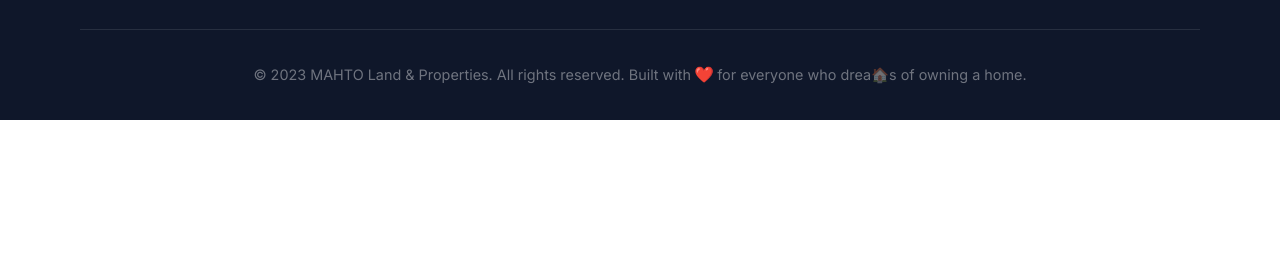
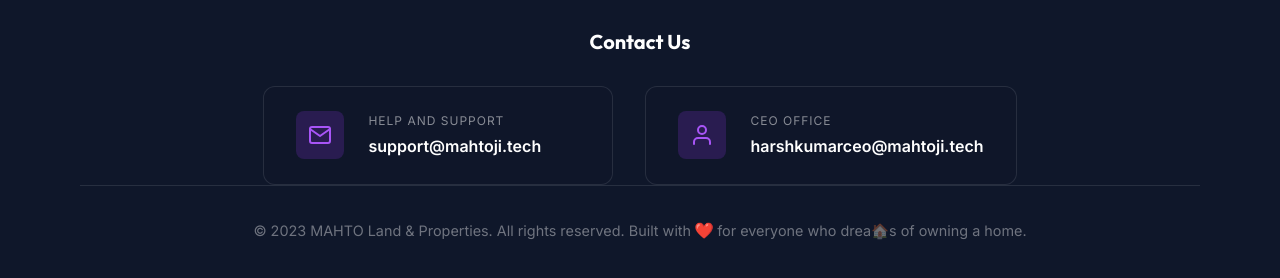
Before and after one commit to harshbatman/mlp, a plain HTML site: page index.html in a window 1280 px wide. Shown: the part 4375-4653 px from the top of the page. Before the commit the page ends 4495 px from the top, so only its background shows below. Drawn offline with Linux system fonts and the light colour scheme.

Commit message:
Add Contact Us section to footer

```diff
--- a/index.html
+++ b/index.html
@@ -246,13 +246,45 @@
                     <a href="#" class="logo">MAHTO <span class="logo-accent">Land & Properties</span></a>
                     <p>Your trusted partner for all things real estate in India.</p>
                 </div>
-                <!-- Footer links removed as per request -->
             </div>
-            <div class="footer-bottom">
-                &copy; 2023 MAHTO Land & Properties. All rights reserved. <br class="mobile-break">
-                Built with <span class="heart-beat">❤️</span> for everyone who drea🏠s of owning a home.
+
+            <div class="footer-contact">
+                <h3 class="contact-title">Contact Us</h3>
+                <div class="contact-cards">
+                    <div class="contact-card">
+                        <div class="icon-box">
+                            <svg width="24" height="24" viewBox="0 0 24 24" fill="none" stroke="currentColor"
+                                stroke-width="2" stroke-linecap="round" stroke-linejoin="round">
+                                <path d="M4 4h16c1.1 0 2 .9 2 2v12c0 1.1-.9 2-2 2H4c-1.1 0-2-.9-2-2V6c0-1.1.9-2 2-2z">
+                                </path>
+                                <polyline points="22,6 12,13 2,6"></polyline>
+                            </svg>
+                        </div>
+                        <div class="contact-info">
+                            <span class="contact-label">HELP AND SUPPORT</span>
+                            <a href="mailto:support@mahtoji.tech" class="contact-email">support@mahtoji.tech</a>
+                        </div>
+                    </div>
+                    <div class="contact-card">
+                        <div class="icon-box">
+                            <svg width="24" height="24" viewBox="0 0 24 24" fill="none" stroke="currentColor"
+                                stroke-width="2" stroke-linecap="round" stroke-linejoin="round">
+                                <path d="M20 21v-2a4 4 0 0 0-4-4H8a4 4 0 0 0-4 4v2"></path>
+                                <circle cx="12" cy="7" r="4"></circle>
+                            </svg>
+                        </div>
+                        <div class="contact-info">
+                            <span class="contact-label">CEO OFFICE</span>
+                            <a href="mailto:harshkumarceo@mahtoji.tech"
+                                class="contact-email">harshkumarceo@mahtoji.tech</a>
+                        </div>
+                    </div>
+                </div>
+                <div class="footer-bottom">
+                    &copy; 2023 MAHTO Land & Properties. All rights reserved. <br class="mobile-break">
+                    Built with <span class="heart-beat">❤️</span> for everyone who drea🏠s of owning a home.
+                </div>
             </div>
-        </div>
     </footer>
 
     <script src="script.js"></script>
--- a/style.css
+++ b/style.css
@@ -702,6 +702,89 @@
     }
 }
 
+/* Footer Contact */
+.footer-contact {
+    margin-bottom: 3rem;
+    text-align: center;
+}
+
+.contact-title {
+    color: white;
+    font-size: 1.25rem;
+    margin-bottom: 2rem;
+}
+
+.contact-cards {
+    display: flex;
+    justify-content: center;
+    gap: 2rem;
+    flex-wrap: wrap;
+}
+
+.contact-card {
+    background: rgba(15, 23, 42, 0.6);
+    border: 1px solid rgba(255, 255, 255, 0.1);
+    border-radius: var(--radius-md);
+    padding: 1.5rem 2rem;
+    display: flex;
+    align-items: center;
+    gap: 1.5rem;
+    min-width: 350px;
+    transition: var(--transition);
+}
+
+.contact-card:hover {
+    background: rgba(255, 255, 255, 0.05);
+    border-color: rgba(255, 255, 255, 0.2);
+    transform: translateY(-2px);
+}
+
+.icon-box {
+    width: 48px;
+    height: 48px;
+    background: rgba(147, 51, 234, 0.2);
+    /* Purple tint */
+    border-radius: var(--radius-sm);
+    /* Slightly rounded as per image */
+    display: flex;
+    align-items: center;
+    justify-content: center;
+    color: #a855f7;
+    /* Purple color */
+    flex-shrink: 0;
+}
+
+.contact-info {
+    text-align: left;
+    display: flex;
+    flex-direction: column;
+}
+
+.contact-label {
+    font-size: 0.75rem;
+    letter-spacing: 1px;
+    color: rgba(255, 255, 255, 0.5);
+    margin-bottom: 0.25rem;
+    text-transform: uppercase;
+}
+
+.contact-email {
+    color: white;
+    font-weight: 600;
+    font-size: 1rem;
+}
+
+.contact-email:hover {
+    color: var(--accent);
+}
+
+@media (max-width: 768px) {
+    .contact-card {
+        width: 100%;
+        min-width: 0;
+    }
+}
+
 @keyframes fadeInUp {
     from {
         opacity: 0;
```
